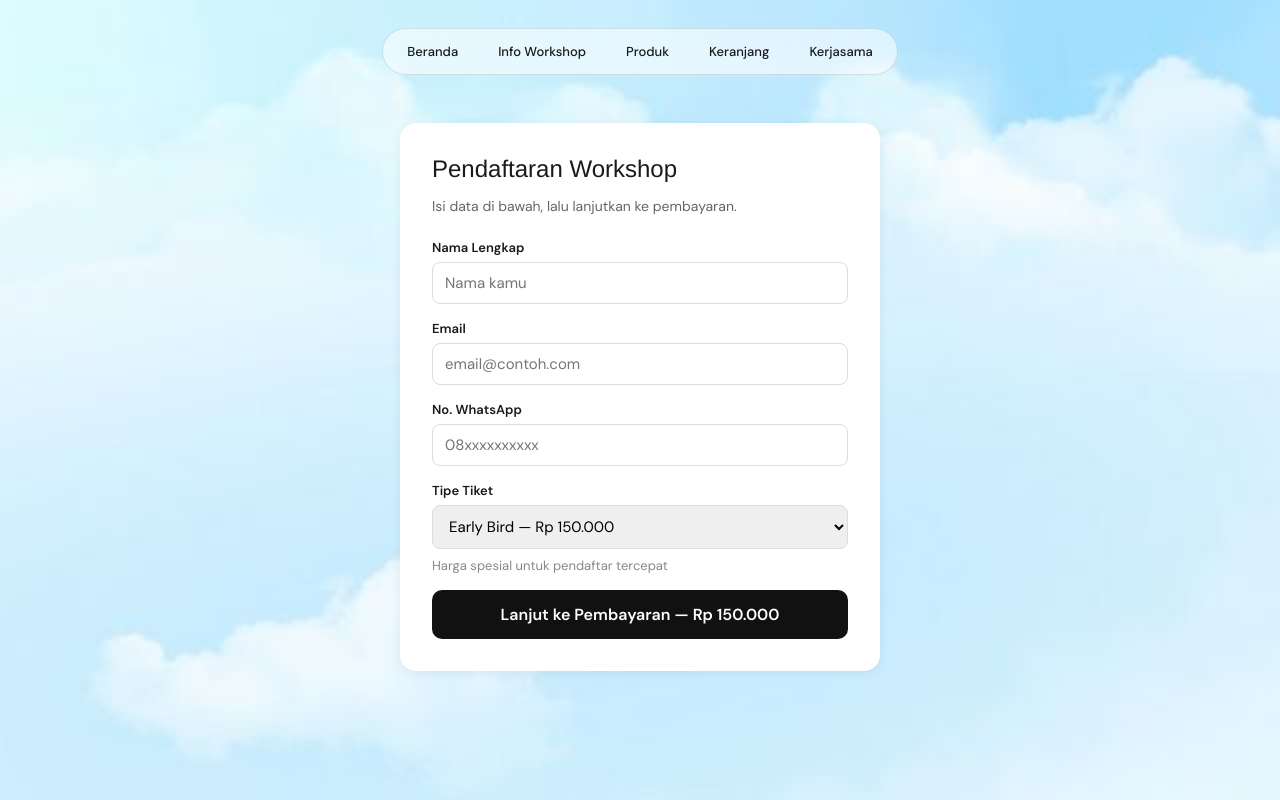
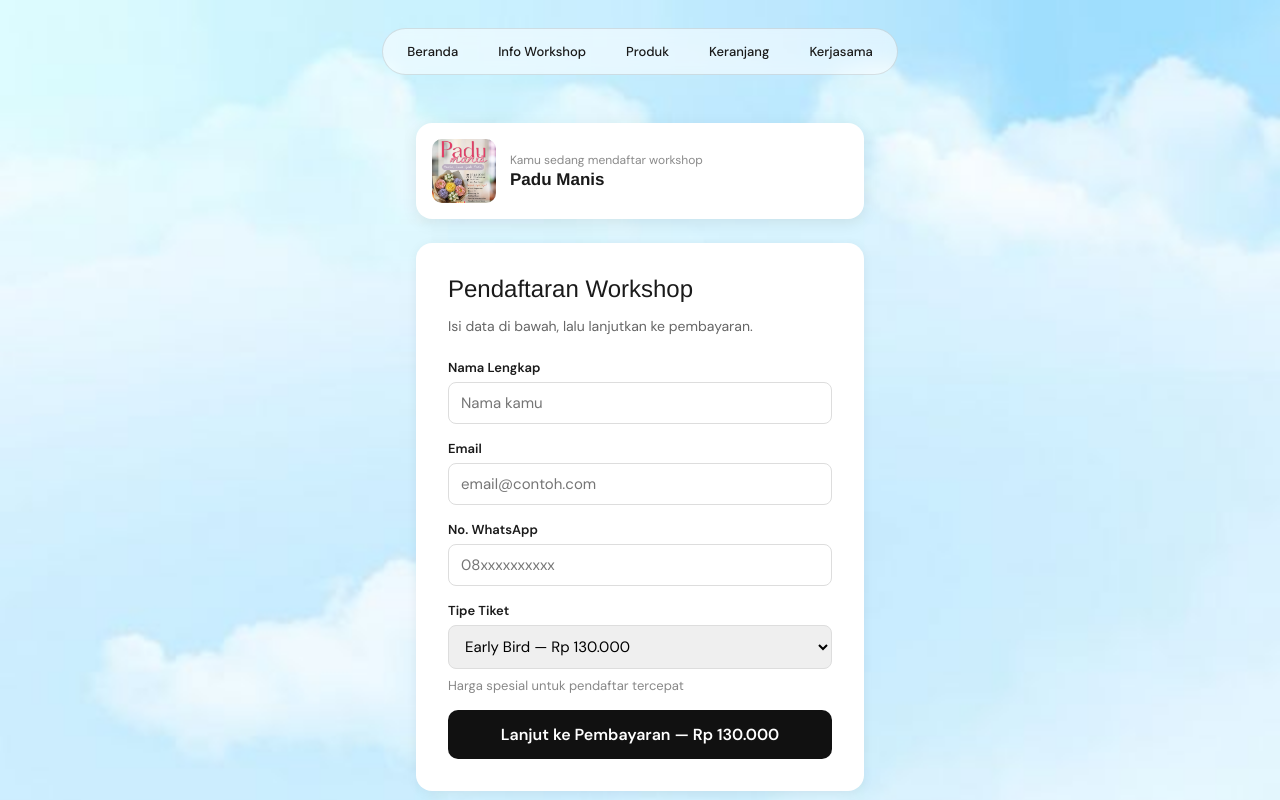
Before and after one commit to flouproject/flouproject-site, a Next.js app: page /workshop/daftar in a window 1280 px wide. Shown: the top 800 px of the page. Built offline with nearby package versions, Linux system fonts and the light colour scheme.

Commit message:
bismillah

```diff
--- a/app/workshop/daftar/page.js
+++ b/app/workshop/daftar/page.js
@@ -1,11 +1,42 @@
 import RegistrationForm from "../../../components/RegistrationForm";
 import NavBar from "../../../components/NavBar";
+import { UPCOMING_WORKSHOPS } from "../../../lib/workshops";
 
 export default function DaftarWorkshopPage() {
+  const workshop = UPCOMING_WORKSHOPS[0];
+
   return (
     <>
       <NavBar />
-      <main style={{ padding: "48px 16px 100px" }}>
+      <main style={{ padding: "48px 16px 100px", maxWidth: 480, margin: "0 auto" }}>
+        {workshop && (
+          <div
+            style={{
+              background: "#fff",
+              borderRadius: 16,
+              padding: 16,
+              marginBottom: 24,
+              boxShadow: "0 4px 16px rgba(0,0,0,0.08)",
+              display: "flex",
+              alignItems: "center",
+              gap: 14,
+            }}
+          >
+            <img
+              src={workshop.image}
+              alt={workshop.title}
+              style={{ width: 64, height: 64, objectFit: "cover", borderRadius: 10, flexShrink: 0 }}
+            />
+            <div>
+              <div style={{ fontSize: 12, color: "#8a8a8a", marginBottom: 2 }}>
+                Kamu sedang mendaftar workshop
+              </div>
+              <div style={{ fontWeight: 700, fontSize: 17, fontFamily: "var(--font-heading)" }}>
+                {workshop.title}
+              </div>
+            </div>
+          </div>
+        )}
         <RegistrationForm />
       </main>
     </>
--- a/lib/tickets.js
+++ b/lib/tickets.js
@@ -5,17 +5,19 @@ export const TICKET_TIERS = [
   {
     id: "early_bird",
     name: "Early Bird",
-    price: 150000,
+    price: 130000,
     description: "Harga spesial untuk pendaftar tercepat",
     quota: 20, // opsional, dipakai untuk validasi kuota sederhana
   },
-  {
-    id: "reguler",
-    name: "Reguler",
-    price: 200000,
-    description: "Harga normal",
-    quota: 30,
-  },
+  // Reguler disembunyikan sementara (belum dibuka).
+  // Aktifkan lagi dengan menghapus tanda komentar di bawah kalau sudah siap.
+  // {
+  //   id: "reguler",
+  //   name: "Reguler",
+  //   price: 135000,
+  //   description: "Harga normal",
+  //   quota: 30,
+  // },
 ];
 
 export function getTierById(id) {
```
